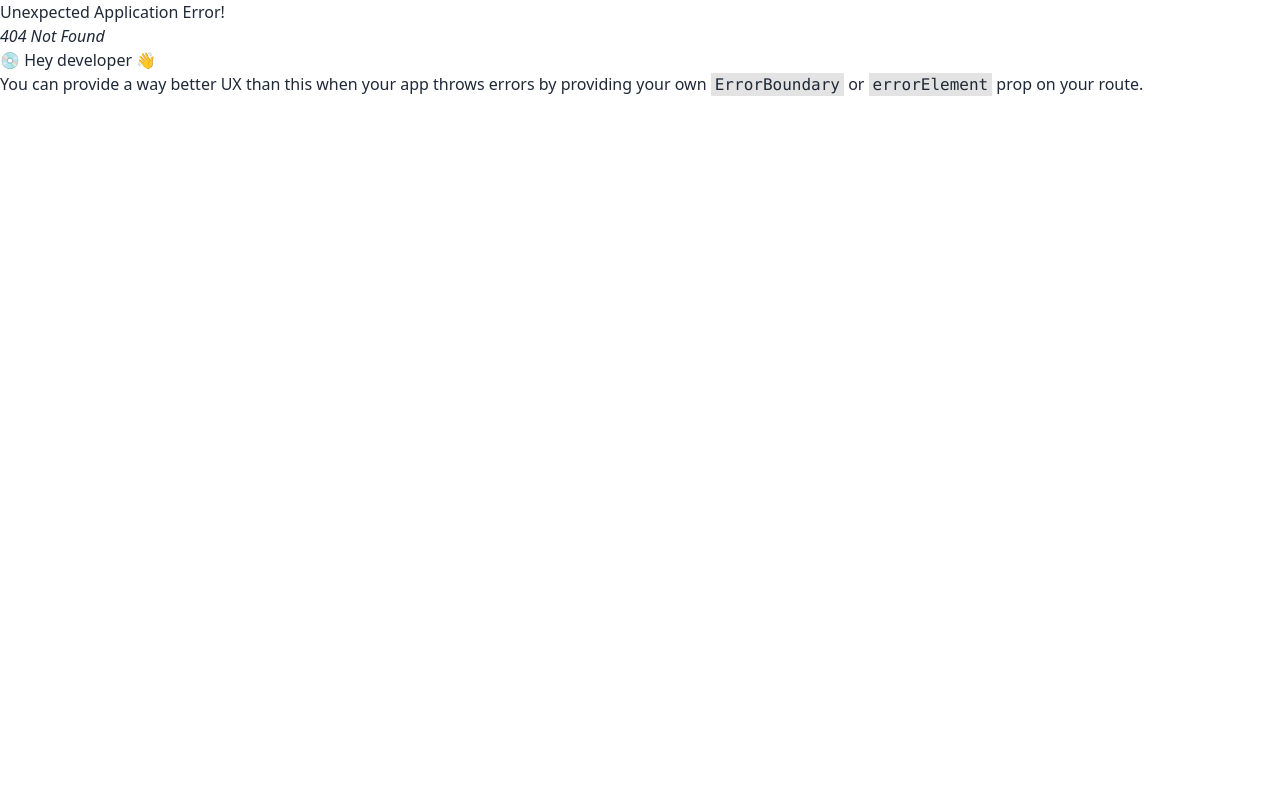
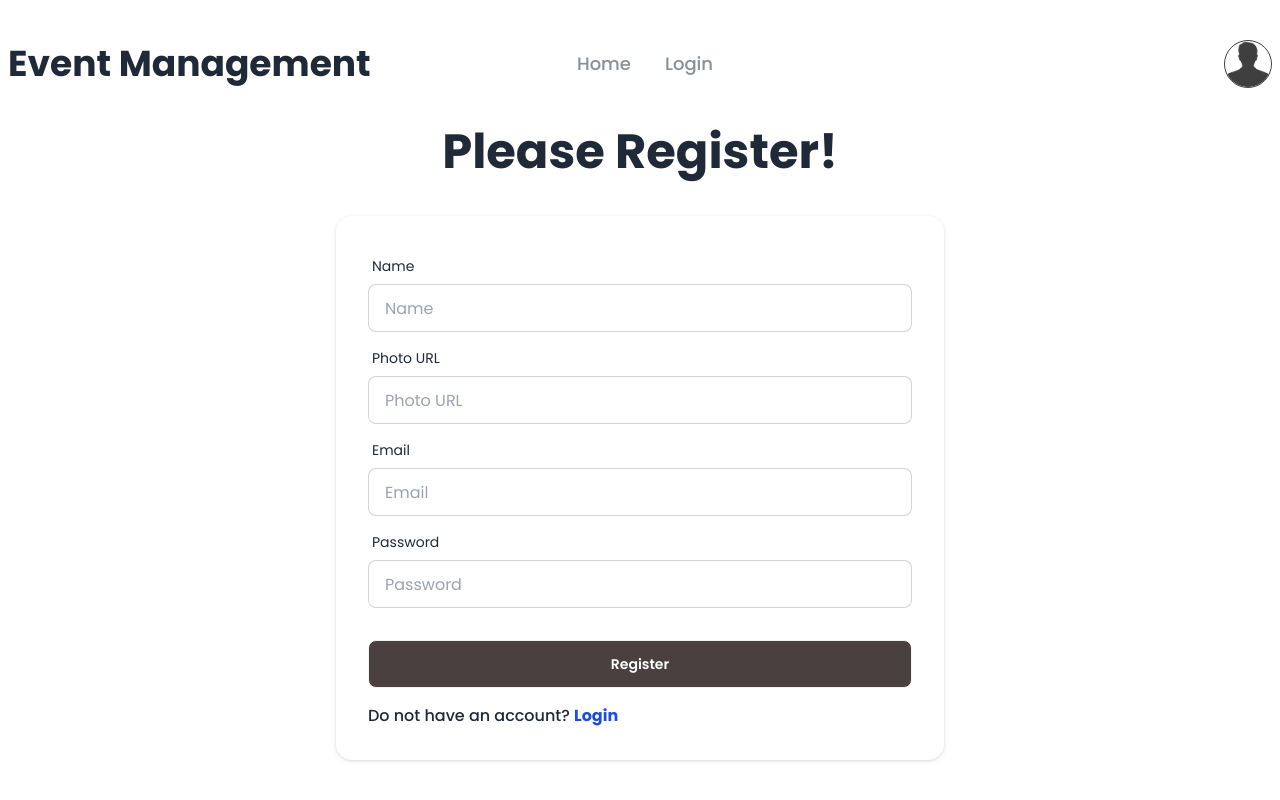
Before and after one commit to ShishirPHS/event-management, a React (Vite) app: page /register in a window 1280 px wide. Before the commit this address had no page. Built offline with nearby package versions, Linux system fonts and the light colour scheme.

Commit message:
created login and register page

```diff
--- a/src/components/Service/Service.jsx
+++ b/src/components/Service/Service.jsx
@@ -4,7 +4,7 @@ const Service = ({ singleData }) => {
   const { image, title, short_description, price, details_button } = singleData;
 
   return (
-    <div className="rounded-lg border drop-shadow-md p-5">
+    <div className="rounded-lg border shadow-inner p-5">
       <img
         className="rounded-lg h-[250px] object-cover w-full"
         src={image}
--- a/src/pages/Home/Home.jsx
+++ b/src/pages/Home/Home.jsx
@@ -6,7 +6,7 @@ const Home = () => {
 
   return (
     <div className="">
-      <div className="container mx-auto">
+      <div className="container mx-auto mb-24">
         <h3 className="text-center text-4xl mb-12 font-semibold">
           Our Services
         </h3>
--- /dev/null
+++ b/src/pages/Login/Login.jsx
@@ -0,0 +1,54 @@
+import { Link } from "react-router-dom";
+
+const Login = () => {
+  return (
+    <div className="container mx-auto">
+      <h2 className="text-center font-bold text-5xl mb-6">Please Login!</h2>
+      <div className="hero">
+        <div className="hero-content flex-col w-2/4">
+          <div className="card w-full drop-shadow bg-base-100">
+            <form className="card-body">
+              <div className="form-control">
+                <label className="label">
+                  <span className="label-text">Email</span>
+                </label>
+                <input
+                  type="email"
+                  placeholder="Email"
+                  name="email"
+                  className="input input-bordered"
+                  required
+                />
+              </div>
+              <div className="form-control">
+                <label className="label">
+                  <span className="label-text">Password</span>
+                </label>
+                <input
+                  type="password"
+                  placeholder="Password"
+                  name="password"
+                  className="input input-bordered"
+                  required
+                />
+              </div>
+              <div className="form-control mt-6">
+                <button className="normal-case btn bg-[#4A4040] text-white">
+                  Login
+                </button>
+              </div>
+              <p className="font-medium mt-2">
+                Do not have an account?{" "}
+                <Link className="font-bold text-blue-700" to="/register">
+                  Register
+                </Link>
+              </p>
+            </form>
+          </div>
+        </div>
+      </div>
+    </div>
+  );
+};
+
+export default Login;
--- /dev/null
+++ b/src/pages/Register/Register.jsx
@@ -0,0 +1,78 @@
+import { Link } from "react-router-dom";
+
+const Register = () => {
+  return (
+    <div className="container mx-auto">
+      <h2 className="text-center font-bold text-5xl mb-6">Please Register!</h2>
+      <div className="hero">
+        <div className="hero-content flex-col w-2/4">
+          <div className="card w-full drop-shadow bg-base-100">
+            <form className="card-body">
+              <div className="form-control">
+                <label className="label">
+                  <span className="label-text">Name</span>
+                </label>
+                <input
+                  type="text"
+                  placeholder="Name"
+                  name="name"
+                  className="input input-bordered"
+                  required
+                />
+              </div>
+              <div className="form-control">
+                <label className="label">
+                  <span className="label-text">Photo URL</span>
+                </label>
+                <input
+                  type="text"
+                  placeholder="Photo URL"
+                  name="photo"
+                  className="input input-bordered"
+                  required
+                />
+              </div>
+              <div className="form-control">
+                <label className="label">
+                  <span className="label-text">Email</span>
+                </label>
+                <input
+                  type="email"
+                  placeholder="Email"
+                  name="email"
+                  className="input input-bordered"
+                  required
+                />
+              </div>
+              <div className="form-control">
+                <label className="label">
+                  <span className="label-text">Password</span>
+                </label>
+                <input
+                  type="password"
+                  placeholder="Password"
+                  name="password"
+                  className="input input-bordered"
+                  required
+                />
+              </div>
+              <div className="form-control mt-6">
+                <button className="normal-case btn bg-[#4A4040] text-white">
+                  Register
+                </button>
+              </div>
+              <p className="font-medium mt-2">
+                Do not have an account?{" "}
+                <Link className="font-bold text-blue-700" to="/login">
+                  Login
+                </Link>
+              </p>
+            </form>
+          </div>
+        </div>
+      </div>
+    </div>
+  );
+};
+
+export default Register;
```
Also changed, not shown: src/routes/Routes.jsx (+10 -0 lines).
